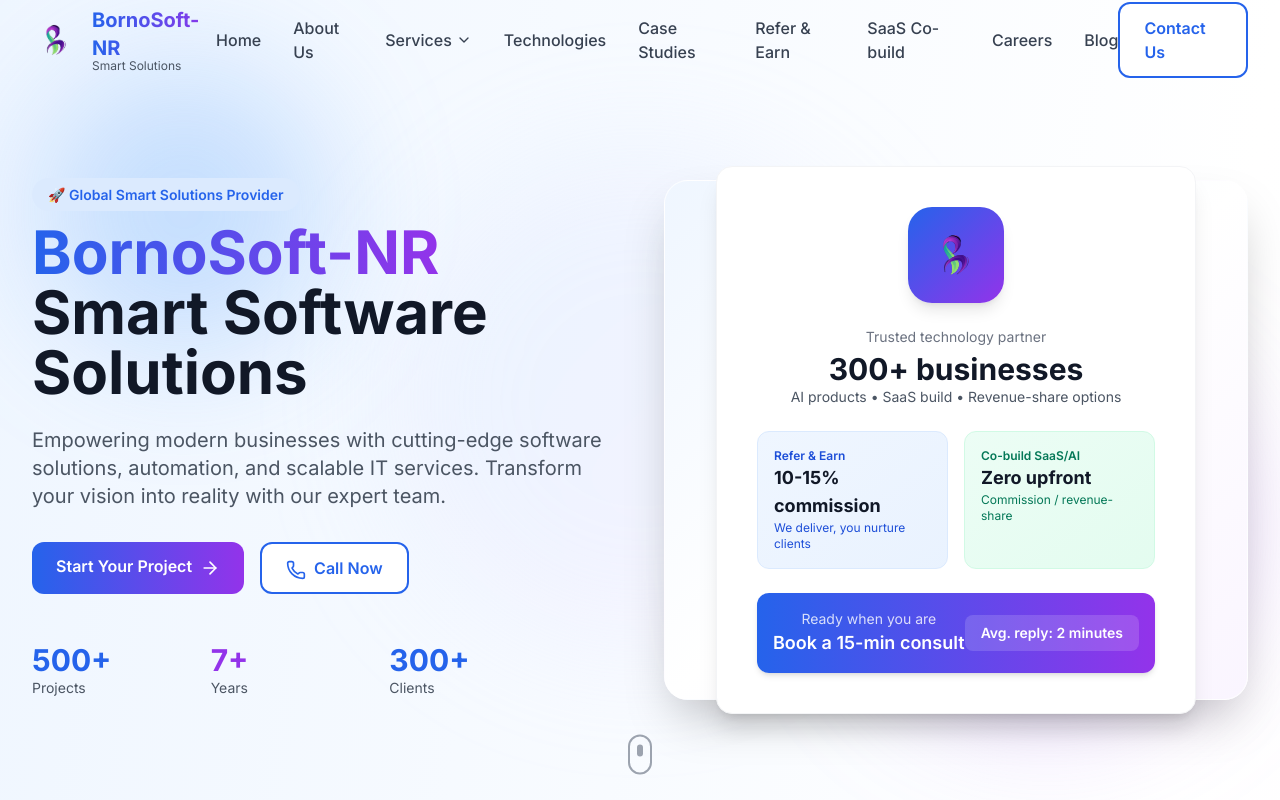
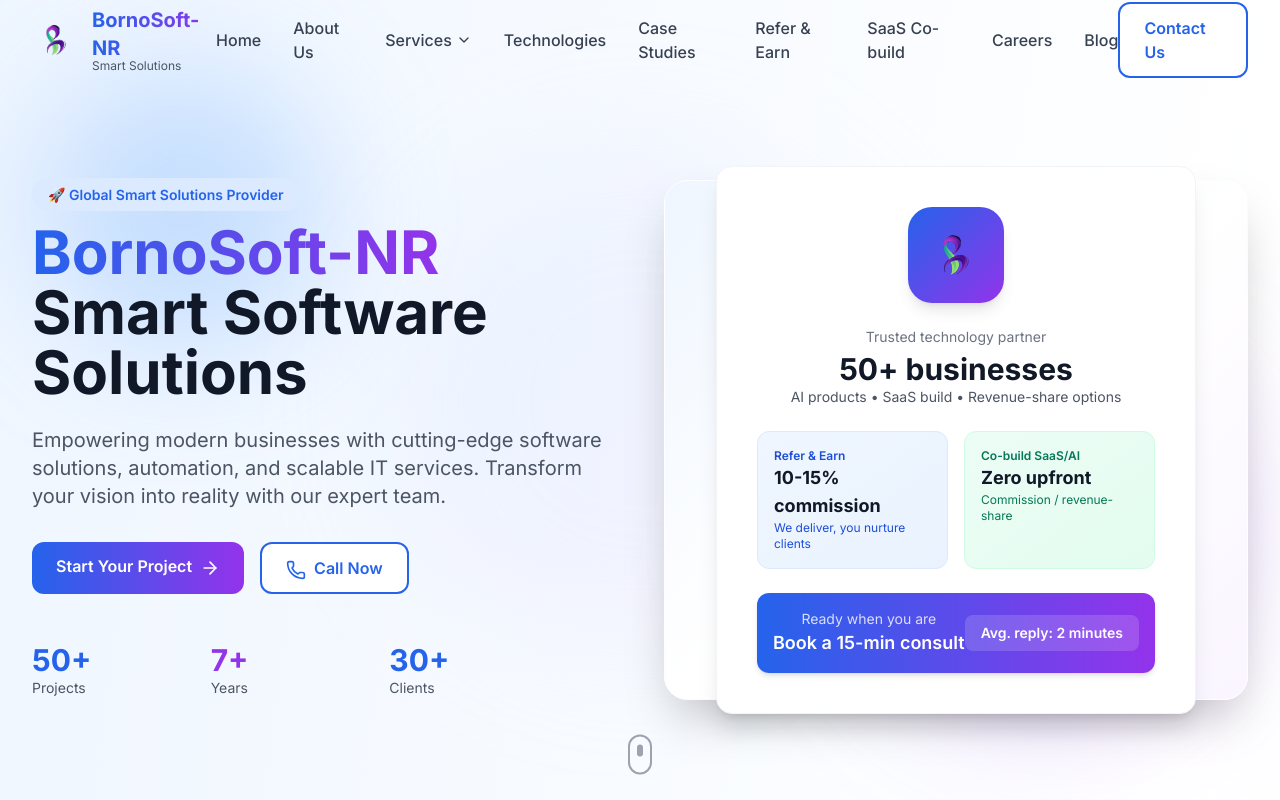
Before and after one commit to kazinayeem/new-boronosft, a React (Vite) app: page / in a window 1280 px wide. Shown: the top 800 px of the page. Built offline with nearby package versions, Linux system fonts and the light colour scheme.

Commit message:
Update numerical values in Hero component

```diff
--- a/src/components/home/Hero.jsx
+++ b/src/components/home/Hero.jsx
@@ -81,7 +81,7 @@
               className="mt-12 grid grid-cols-3 gap-6 max-w-lg mx-auto lg:mx-0"
             >
               <div className="text-center lg:text-left">
-                <div className="text-3xl font-bold text-blue-600">500+</div>
+                <div className="text-3xl font-bold text-blue-600">50+</div>
                 <div className="text-sm text-gray-600">Projects</div>
               </div>
               <div className="text-center lg:text-left">
@@ -89,7 +89,7 @@
                 <div className="text-sm text-gray-600">Years</div>
               </div>
               <div className="text-center lg:text-left">
-                <div className="text-3xl font-bold text-blue-600">300+</div>
+                <div className="text-3xl font-bold text-blue-600">30+</div>
                 <div className="text-sm text-gray-600">Clients</div>
               </div>
             </motion.div>
@@ -110,7 +110,7 @@
                 </div>
                 <div>
                   <p className="text-sm text-gray-500">Trusted technology partner</p>
-                  <p className="text-3xl font-bold text-gray-900 mt-1">300+ businesses</p>
+                  <p className="text-3xl font-bold text-gray-900 mt-1">50+ businesses</p>
                   <p className="text-sm text-gray-600">AI products • SaaS build • Revenue-share options</p>
                 </div>
                 <div className="w-full grid grid-cols-1 md:grid-cols-2 gap-4 text-left">
```
